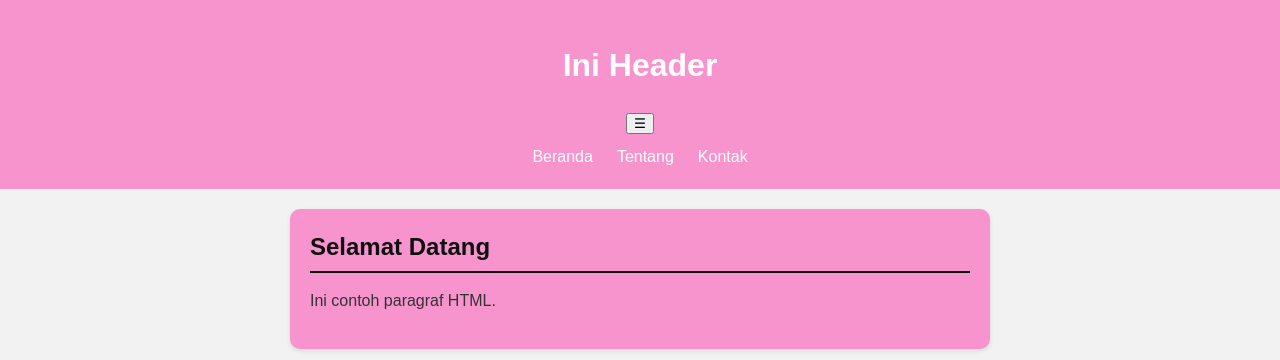
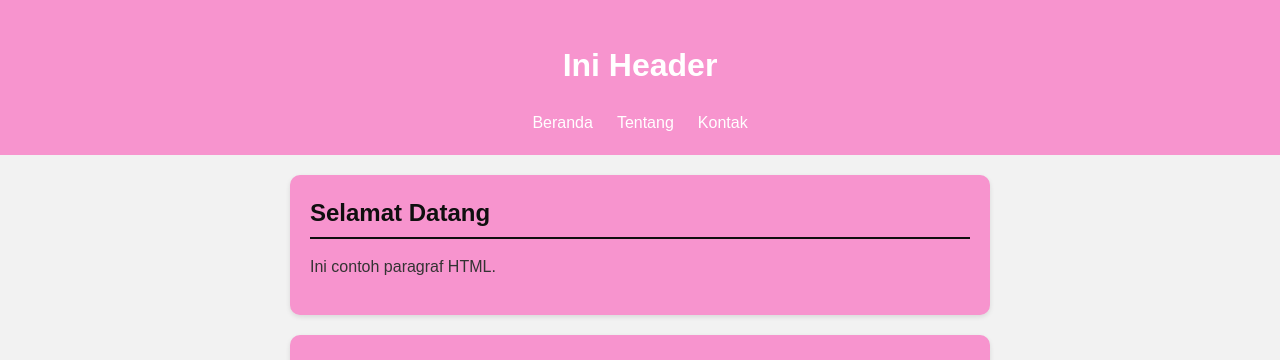
Before and after one commit to 2511500082-source/2511500082-PWD-GB1J-2526O, a PHP site: page /pertemuan-05/index.html in a window 1280 px wide. Shown: the top 360 px of the page. Run offline with PHP 8.4, Linux system fonts and the light colour scheme.

Commit message:
styling untuk class toggle

```diff
--- a/pertemuan-05/style.css
+++ b/pertemuan-05/style.css
@@ -81,6 +81,15 @@ header li a:active {
     transform: translateY(1px);
 }
 
+.menu-toggle {
+    display: none;
+    background: none;
+    border: none;
+    color: white;
+    font-size: 28px;
+    cursor: pointer;
+}
+
 @media (max-width: 600px) {
     header {
         padding: 16px;
```
Also changed, not shown: pertemuan-05/README.md.
